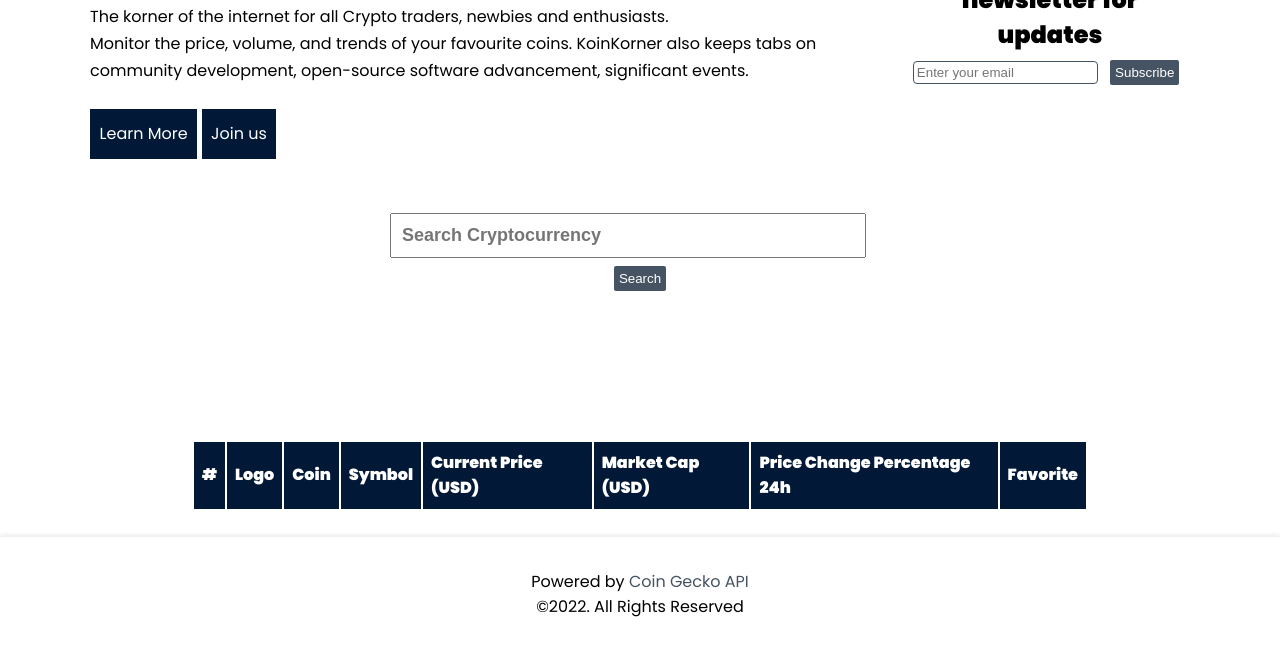
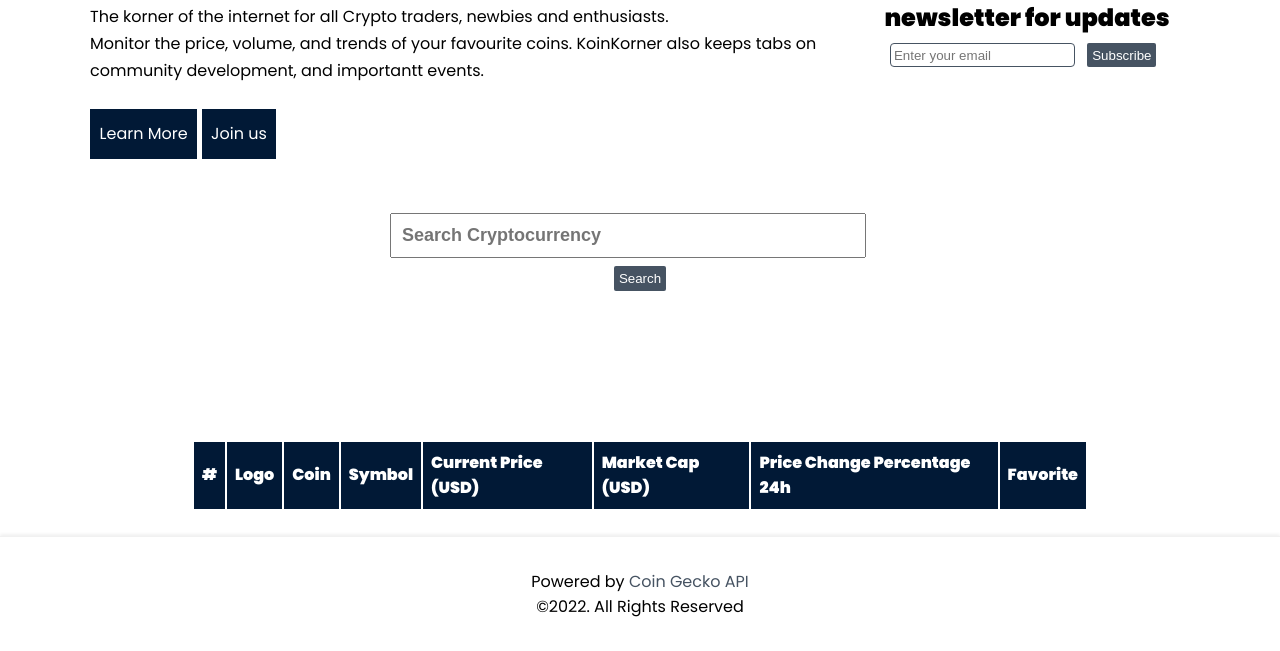
Before and after one commit to andisiambuku/Koin-Korner, a plain HTML site: page index.html in a window 1280 px wide. Shown: the part 365-1016 px from the top of the page. Drawn offline with nearby package versions, Linux system fonts and the light colour scheme; no server answers.

Commit message:
udating application hero section

```diff
--- a/index.html
+++ b/index.html
@@ -45,7 +45,7 @@
                     The korner of the internet for all Crypto traders, newbies and enthusiasts.<br>
                     Monitor the price, volume, and trends of your favourite coins.
                     KoinKorner also keeps tabs on community development,
-                    open-source software advancement, significant events.
+                    and importantt events.
                 </p>
                 <a class="btn lavender">Learn More</a>
                 <a class="btn blue">Join us</a>
```
